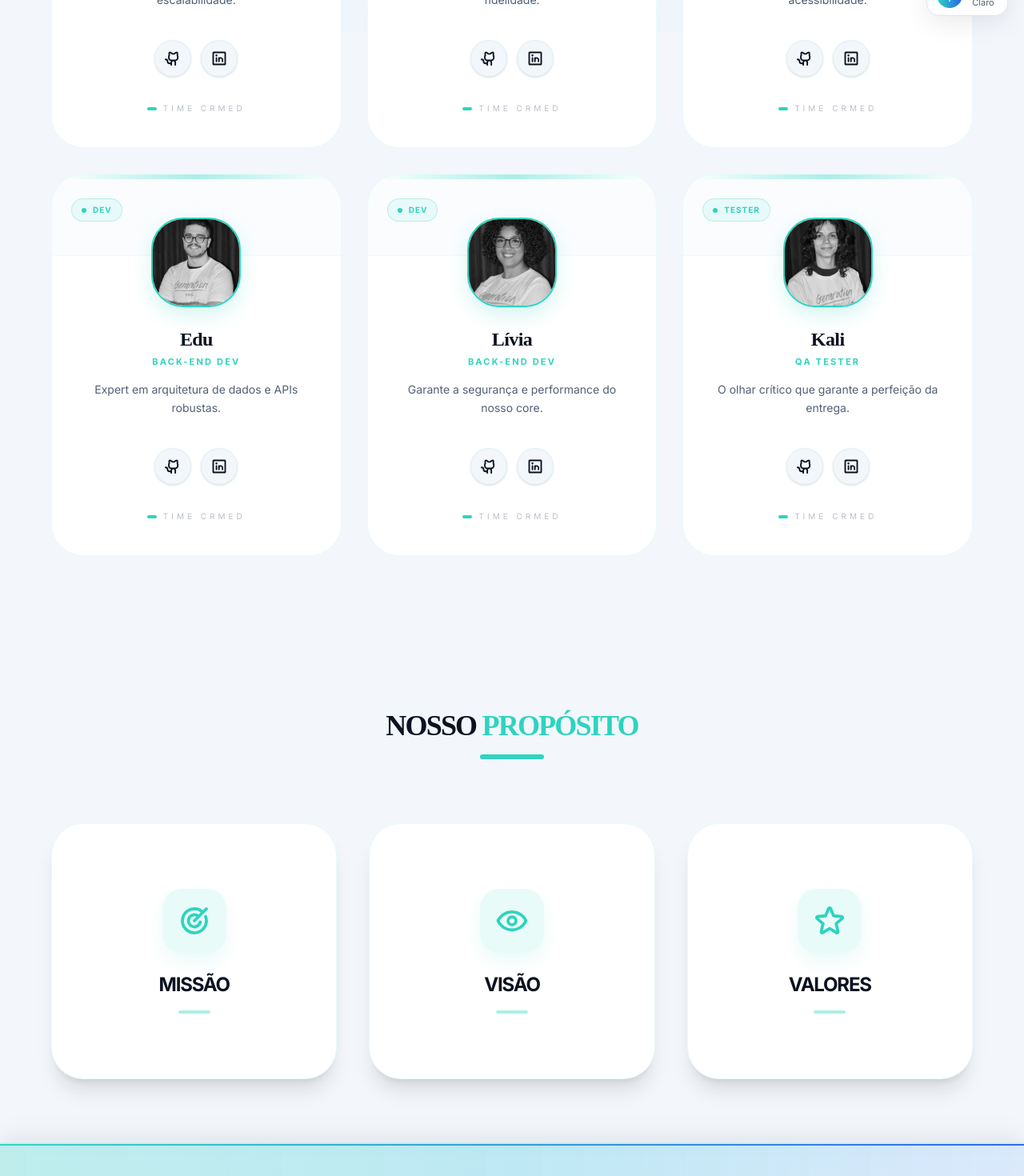
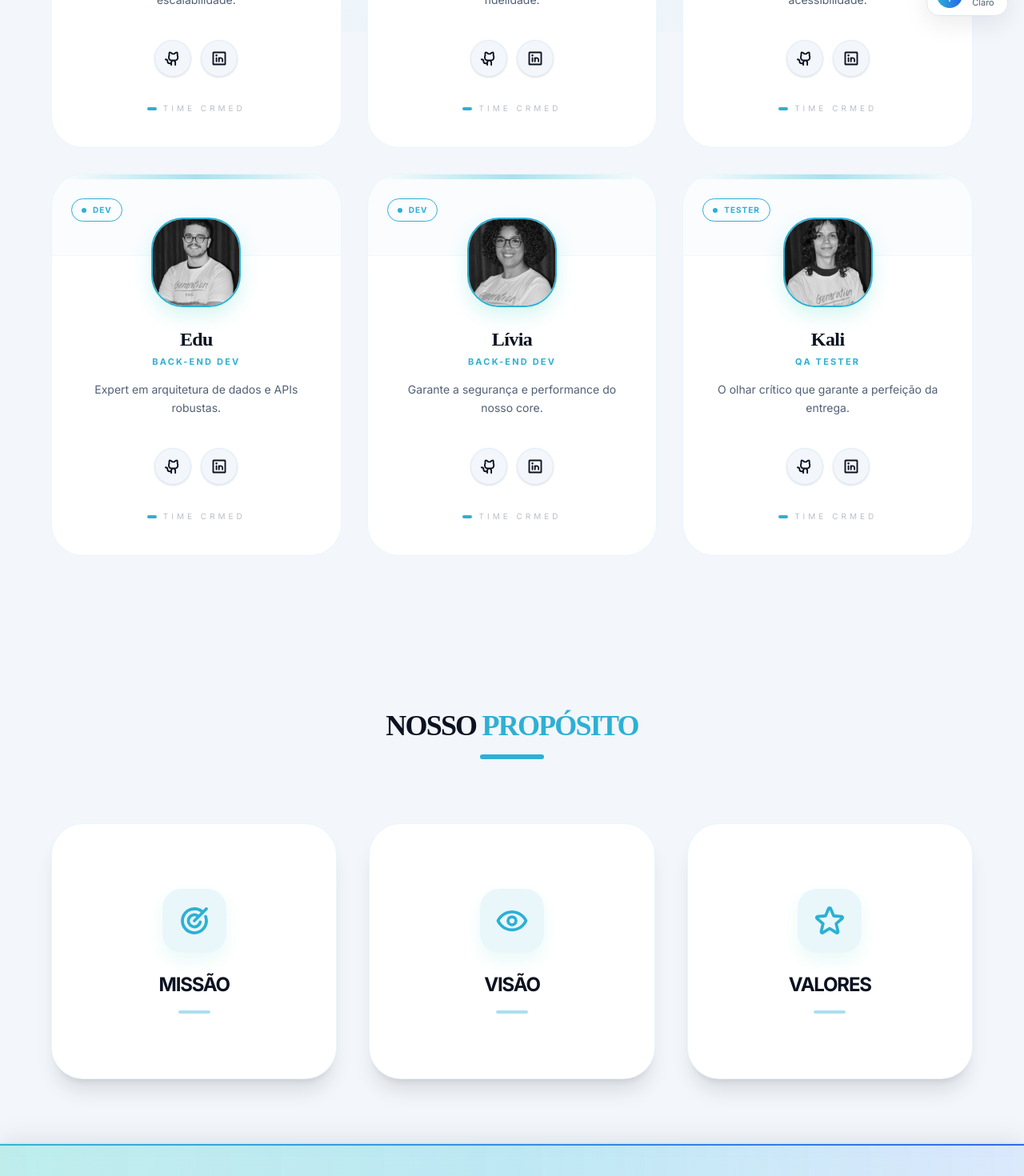
Before and after one commit to Grupo-02-Turma-JavaScript-10/CRM_clinica_front, a React (Vite) app: page /sobrenos in a window 1280 px wide. Shown: the part 760-2230 px from the top of the page at 80% size. Built offline with nearby package versions, Linux system fonts and the light colour scheme.

Commit message:
feat: experimentando cores no modo claro

```diff
--- a/src/App.css
+++ b/src/App.css
@@ -24,11 +24,12 @@ body {
 
   --text: #0B1220;
   --muted: #516074;
+  --text-accent: #2db0d4;
 
   --primary: #2563EB;
   --primary-hover: #1D4ED8;
 
-  --accent: #2DD4BF;
+  --accent: #2db0d4;
   --accent-2: #06B6D4;
 
   --success: #16A34A;
@@ -53,6 +54,8 @@ html.theme-dark {
 
   --text: #EAF2FF;
   --muted: #94A3B8;
+  --text-accent: #2db3d4;
+  --text-accent-2: #0677d4;
 
   --primary: #3B82F6;
   --primary-hover: #2563EB;
--- a/src/index.css
+++ b/src/index.css
@@ -22,6 +22,8 @@ body {
 
   --text: #0B1220;
   --muted: #516074;
+  --text-accent: #2db3d4;
+  --text-accent-2: #0677d4;
 
   --primary: #2563EB;
   --primary-hover: #1D4ED8;
@@ -50,6 +52,8 @@ html.theme-dark {
 
   --text: #EAF2FF;
   --muted: #94A3B8;
+  --text-accent: #2db3d4;
+  --text-accent-2: #0677d4;
 
   --primary: #3B82F6;
   --primary-hover: #2563EB;
--- a/src/pages/login/Login.tsx
+++ b/src/pages/login/Login.tsx
@@ -66,7 +66,7 @@ function Login() {
               >
                 Bem-vindo de volta
               </h2>
-              <p className="text-lg max-w-md" style={{ color: "var(--accent)" }}>
+              <p className="text-lg max-w-md" style={{ color: "var(--text-accent)" }}>
                 Acesse sua conta para continuar.
               </p>
             </div>
@@ -81,7 +81,7 @@ function Login() {
             >
               Login
             </h3>
-            <p className="mb-8" style={{ color: "var(--accent)" }}>
+            <p className="mb-8" style={{ color: "var(--text-accent)" }}>
               Entre com seus dados
             </p>
 
@@ -139,7 +139,7 @@ function Login() {
                     type="button"
                     onClick={() => setShowPassword(!showPassword)}
                     className="absolute right-3 top-1/2 -translate-y-1/2"
-                    style={{ color: "var(--accent)" }}
+                    style={{ color: "var(--text-accent)" }}
                   >
                     {showPassword ? <EyeOff size={20} /> : <Eye size={20} />}
                   </button>
@@ -165,7 +165,7 @@ function Login() {
                 </label>
                 <a
                   href="#"
-                  style={{ color: "var(--accent)" }}
+                  style={{ color: "var(--text-accent-2)" }}
                   className="hover:underline"
                 >
                   Esqueceu a senha?
--- a/src/pages/sobrenos/Sobrenos.tsx
+++ b/src/pages/sobrenos/Sobrenos.tsx
@@ -30,7 +30,7 @@ type Member = {
 
 function BadgeTag({ badge }: { badge?: Badge }) {
   if (!badge) return null;
-  const accent = "#2DD4BF";
+  const accent = "var(--accent)";
 
   return (
     <span
@@ -64,7 +64,7 @@ function TeamCard({ member }: { member: Member }) {
 
   return (
     <article className="group relative overflow-hidden rounded-[2.5rem] border border-[var(--accent)]/10 bg-[var(--surface)] transition-all duration-500 hover:-translate-y-2 hover:shadow-[0_20px_50px_rgba(45,212,191,0.15)]">
-      <div className="h-1.5 w-full bg-gradient-to-r from-transparent via-[#2DD4BF] to-transparent opacity-40 group-hover:opacity-100 transition-opacity" />
+      <div className="h-1.5 w-full bg-gradient-to-r from-transparent via-[var(--accent)] to-transparent opacity-40 group-hover:opacity-100 transition-opacity" />
 
       <header className="relative h-24 w-full border-b border-[var(--accent)]/5 bg-[var(--surface-2)]/30">
         <div className="absolute left-6 top-6">
@@ -73,7 +73,7 @@ function TeamCard({ member }: { member: Member }) {
       </header>
 
       <div className="relative px-8 pb-10 flex flex-col items-center">
-        <div className="relative -top-12 h-28 w-28 overflow-hidden rounded-[2.5rem] border-2 border-[#2DD4BF] bg-[var(--bg)] shadow-[0_10px_25px_rgba(45,212,191,0.2)] transition-all duration-500 group-hover:scale-110 group-hover:shadow-[0_0_40px_rgba(45,212,191,0.4)]">
+        <div className="relative -top-12 h-28 w-28 overflow-hidden rounded-[2.5rem] border-2 border-[var(--accent)] bg-[var(--bg)] shadow-[0_10px_25px_rgba(45,212,191,0.2)] transition-all duration-500 group-hover:scale-110 group-hover:shadow-[0_0_40px_rgba(45,212,191,0.4)]">
           {member.photo && imgOk ? (
             <img
               src={member.photo}
@@ -93,7 +93,7 @@ function TeamCard({ member }: { member: Member }) {
             {member.name}
           </h3>
 
-          <p className="text-[11px] font-black uppercase tracking-[0.2em] text-[#2DD4BF] mb-4">
+          <p className="text-[11px] font-black uppercase tracking-[0.2em] text-[var(--accent)] mb-4">
             {member.role}
           </p>
 
@@ -106,7 +106,7 @@ function TeamCard({ member }: { member: Member }) {
               href={member.github}
               target="_blank"
               rel="noreferrer"
-              className="p-3 rounded-xl bg-[var(--bg)] border border-[var(--accent)]/10 text-[var(--text)] hover:text-[#2DD4BF] hover:border-[#2DD4BF]/50 transition-all shadow-sm"
+              className="p-3 rounded-xl bg-[var(--bg)] border border-[var(--accent)]/10 text-[var(--text)] hover:text-[var(--accent)] hover:border-[var(--accent)]/50 transition-all shadow-sm"
             >
               <GithubLogo size={20} weight="bold" />
             </a>
@@ -115,14 +115,14 @@ function TeamCard({ member }: { member: Member }) {
               href={member.linkedin}
               target="_blank"
               rel="noreferrer"
-              className="p-3 rounded-xl bg-[var(--bg)] border border-[var(--accent)]/10 text-[var(--text)] hover:text-[#2DD4BF] hover:border-[#2DD4BF]/50 transition-all shadow-sm"
+              className="p-3 rounded-xl bg-[var(--bg)] border border-[var(--accent)]/10 text-[var(--text)] hover:text-[var(--accent)] hover:border-[var(--accent)]/50 transition-all shadow-sm"
             >
               <LinkedinLogo size={20} weight="bold" />
             </a>
           </div>
 
           <div className="mt-8 inline-flex items-center gap-2 text-[10px] text-[var(--muted)]/40 uppercase tracking-[0.4em]">
-            <span className="h-1 w-3 rounded-full bg-[#2DD4BF]" />
+            <span className="h-1 w-3 rounded-full bg-[var(--accent)]" />
             TIME CRMed
           </div>
         </div>
@@ -137,17 +137,17 @@ function FlipCard({ item }: { item: any }) {
       <div className="relative h-full w-full transition-all duration-700 [transform-style:preserve-3d] group-hover:[transform:rotateY(180deg)] cursor-pointer">
         {/* FRENTE */}
         <div className="absolute inset-0 rounded-[2.5rem] border border-[var(--accent)]/10 bg-[var(--surface)] flex flex-col items-center justify-center p-8 text-center [backface-visibility:hidden] shadow-xl">
-          <div className="w-20 h-20 rounded-[1.5rem] bg-[#2DD4BF]/10 flex items-center justify-center text-[#2DD4BF] mb-6 shadow-[0_10px_20px_rgba(45,212,191,0.1)]">
+          <div className="w-20 h-20 rounded-[1.5rem] bg-[var(--accent)]/10 flex items-center justify-center text-[var(--accent)] mb-6 shadow-[0_10px_20px_rgba(45,212,191,0.1)]">
             {item.icon}
           </div>
           <h3 className="text-2xl font-black text-[var(--text)] uppercase tracking-tighter">
             {item.title}
           </h3>
-          <div className="mt-4 h-1 w-10 bg-[#2DD4BF]/40 rounded-full" />
+          <div className="mt-4 h-1 w-10 bg-[var(--accent)]/40 rounded-full" />
         </div>
 
         {/* VERSO */}
-        <div className="absolute inset-0 rounded-[2.5rem] border border-[#2DD4BF]/30 bg-[var(--bg)] flex items-center justify-center p-10 text-center [transform:rotateY(180deg)] [backface-visibility:hidden] shadow-2xl">
+        <div className="absolute inset-0 rounded-[2.5rem] border border-[var(--accent)]/30 bg-[var(--bg)] flex items-center justify-center p-10 text-center [transform:rotateY(180deg)] [backface-visibility:hidden] shadow-2xl">
           <p className="text-lg leading-relaxed text-[var(--text)] font-medium italic">
             "{item.text}"
           </p>
@@ -246,13 +246,13 @@ export function SobrePage() {
     <div className="min-h-screen bg-transparent py-20 transition-colors duration-500">
       <div className="mx-auto w-full max-w-[1200px] px-6">
         <header className="text-center mb-24">
-          <div className="inline-flex items-center gap-2 rounded-full border border-[#2DD4BF]/30 bg-[#2DD4BF]/10 px-5 py-2 text-[10px] font-black text-[#2DD4BF] uppercase tracking-[0.3em] mb-8">
+          <div className="inline-flex items-center gap-2 rounded-full border border-[var(--accent)]/30 bg-[var(--accent)]/10 px-5 py-2 text-[10px] font-black text-[var(--accent)] uppercase tracking-[0.3em] mb-8">
             <UsersThree size={18} weight="bold" />
             Nossa Identidade
           </div>
 
           <h1 className="font-['Sora'] text-5xl md:text-6xl font-black text-[var(--text)] tracking-tighter mb-6">
-            O coração do <span className="text-[#2DD4BF]">CRMed</span>
+            O coração do <span className="text-[var(--accent)]">CRMed</span>
           </h1>
 
           <p className="max-w-[750px] mx-auto text-lg text-[var(--muted)] leading-relaxed">
@@ -270,9 +270,9 @@ export function SobrePage() {
         <section className="mt-48">
           <div className="flex flex-col items-center mb-20 text-center">
             <h2 className="font-['Sora'] text-4xl font-black text-[var(--text)] uppercase tracking-tighter mb-4">
-              Nosso <span className="text-[#2DD4BF]">Propósito</span>
+              Nosso <span className="text-[var(--accent)]">Propósito</span>
             </h2>
-            <div className="h-1.5 w-20 bg-[#2DD4BF] rounded-full" />
+            <div className="h-1.5 w-20 bg-[var(--accent)] rounded-full" />
           </div>
 
           <div className="grid gap-10 md:grid-cols-3">
```
